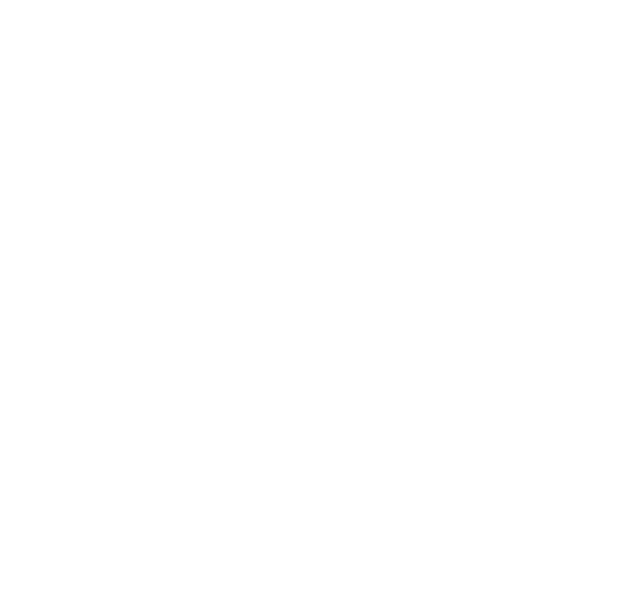
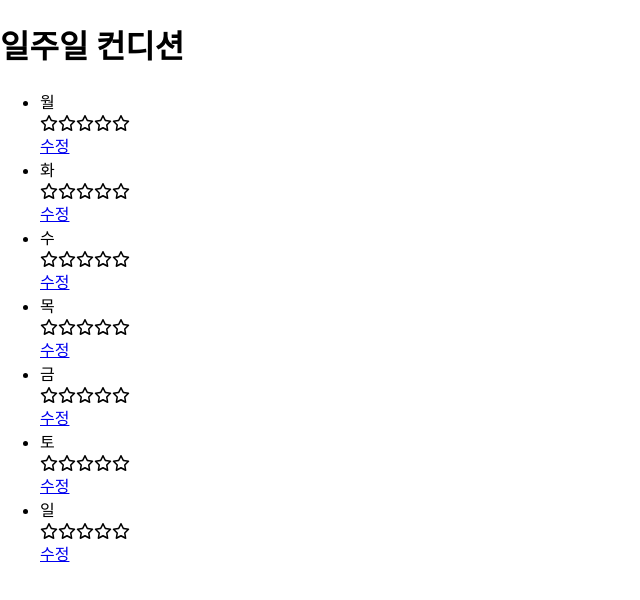
Before and after one commit to NarciSource/Pre-Onboarding-FE--post-assessment, a React (Create React App) app: page / in a window 1280 px wide. Shown: the top 600 px of the page, without its empty margins (0-640 px from the left). Built offline with nearby package versions, Linux system fonts and the light colour scheme.

Commit message:
feat: 기본 마크업 작성
- fontAwesome 추가

```diff
--- a/package.json
+++ b/package.json
@@ -3,6 +3,10 @@
   "version": "0.1.0",
   "private": true,
   "dependencies": {
+    "@fortawesome/fontawesome-svg-core": "^6.5.2",
+    "@fortawesome/free-regular-svg-icons": "^6.5.2",
+    "@fortawesome/free-solid-svg-icons": "^6.5.2",
+    "@fortawesome/react-fontawesome": "^0.2.0",
     "@testing-library/jest-dom": "^5.17.0",
     "@testing-library/react": "^13.4.0",
     "@testing-library/user-event": "^13.5.0",
--- /dev/null
+++ b/src/components/RatingsItem.jsx
@@ -0,0 +1,21 @@
+import { FontAwesomeIcon } from "@fortawesome/react-fontawesome";
+import { faStar as solidStar } from "@fortawesome/free-solid-svg-icons";
+import { faStar as regularStar } from "@fortawesome/free-regular-svg-icons";
+import { useState } from "react";
+
+function RatingsItem({ dayOfWeek }) {
+    const [itemRatings, setItemRatings] = useState(0);
+
+    return (
+        <div>
+            <div>{dayOfWeek}</div>
+            <div>
+                {[1, 2, 3, 4, 5].map((rating, idx) => (
+                    <FontAwesomeIcon key={idx} icon={rating <= itemRatings ? solidStar : regularStar} onClick={() => setItemRatings(rating)} />
+                ))}
+            </div>
+        </div>
+    );
+}
+
+export default RatingsItem;
--- a/src/pages/RatingsPage.jsx
+++ b/src/pages/RatingsPage.jsx
@@ -1,5 +1,16 @@
+import { useParams } from "react-router-dom";
+import RatingsItem from "../components/RatingsItem";
+
 function RatingsPage() {
-    return <div></div>;
+    const { dayOfWeek } = useParams();
+
+    return (
+        <div>
+            <h1>{dayOfWeek}요일 평점 매기기</h1>
+            <RatingsItem dayOfWeek={dayOfWeek} />
+            <button>저장하기</button>
+        </div>
+    );
 }
 
 export default RatingsPage;
--- a/src/pages/WeekPage.jsx
+++ b/src/pages/WeekPage.jsx
@@ -1,5 +1,24 @@
+import { Link } from "react-router-dom";
+import RatingsItem from "../components/RatingsItem";
+
 function WeekPage() {
-    return <div></div>;
+    const daysOfWeek = ["월", "화", "수", "목", "금", "토", "일"];
+
+    return (
+        <div>
+            <h1>일주일 컨디션</h1>
+            <ul>
+                {daysOfWeek.map((dayOfWeek, idx) => (
+                    <li key={idx}>
+                        <RatingsItem dayOfWeek={dayOfWeek} />
+                        <div>
+                            <Link to={`/thisWeek/${dayOfWeek}`}>수정</Link>
+                        </div>
+                    </li>
+                ))}
+            </ul>
+        </div>
+    );
 }
 
 export default WeekPage;
```
Also changed, not shown: 1 other file (tests, documents, lock files or other folders).
